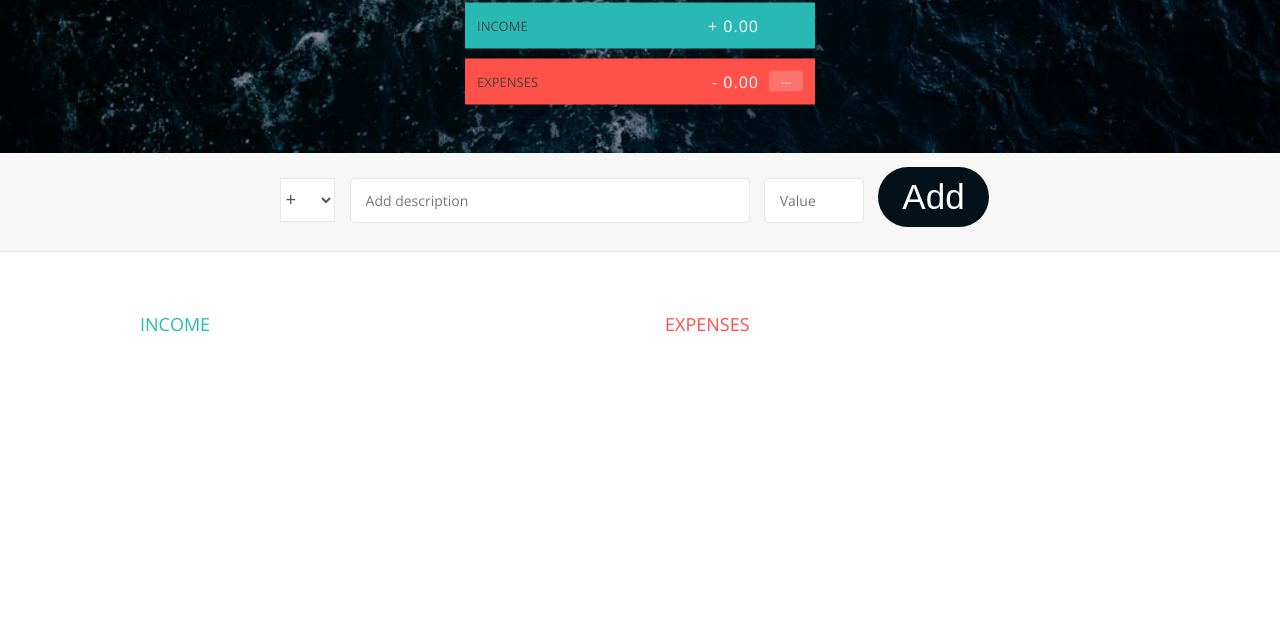
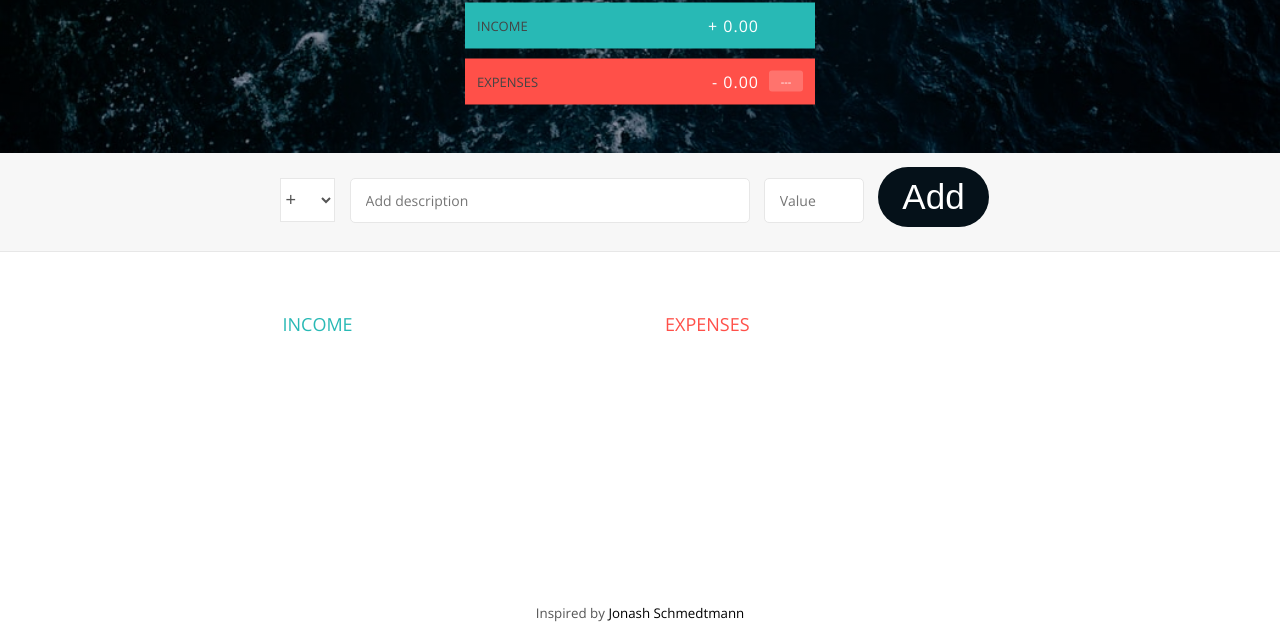
Before and after one commit to jdulay91/BudgetCalculator, a plain HTML site: page index.html in a window 1280 px wide. Shown: the part 167-800 px from the top of the page. Drawn offline with nearby package versions, Linux system fonts and the light colour scheme.

Commit message:
fixed spacing and margins

```diff
--- a/index.html
+++ b/index.html
@@ -3,20 +3,18 @@
     <head>
         <meta charset="UTF-8">
         <link href="https://fonts.googleapis.com/css?family=Open+Sans:100,300,400,600" rel="stylesheet" type="text/css">
-        <link href="https://code.ionicframework.com/ionicons/2.0.1/css/ionicons.min.css" rel="stylesheet" type="text/css">
+        <!-- <link href="https://code.ionicframework.com/ionicons/2.0.1/css/ionicons.min.css" rel="stylesheet" type="text/css"> -->
         <link type="text/css" rel="stylesheet" href="style.css">
+        <link rel="icon" href="favicon.ico">
         <title>Budgety</title>
     </head>
     <body>
-
         <div class="top">
             <div class="budget">
                 <div class="budget__title">
                     Available Budget in <span class="budget__title--month">%Month%</span>:
                 </div>
-
                 <div class="budget__value">+ 2,345.64</div>
-
                 <div class="budget__income clearfix">
                     <div class="budget__income--text">Income</div>
                     <div class="right">
@@ -24,7 +22,6 @@
                         <div class="budget__income--percentage">&nbsp;</div>
                     </div>
                 </div>
-
                 <div class="budget__expenses clearfix">
                     <div class="budget__expenses--text">Expenses</div>
                     <div class="right clearfix">
@@ -34,9 +31,6 @@
                 </div>
             </div>
         </div>
-
-
-
         <div class="bottom">
             <div class="add">
                 <div class="add__container">
@@ -49,31 +43,22 @@
                     <button class="add__btn button3">Add</button>
                 </div>
             </div>
-
             <div class="container clearfix">
                 <div class="income">
-                    <h2 class="icome__title">Income</h2>
-
+                    <h2 class="income__title">Income</h2>
                     <div class="income__list">
-
-
                     </div>
                 </div>
-
-
-
                 <div class="expenses">
                     <h2 class="expenses__title">Expenses</h2>
-
                     <div class="expenses__list">
-
                     </div>
                 </div>
             </div>
-
-
         </div>
-
+        <footer id="footer">
+            <small> Inspired by <a href="https://www.udemy.com/course/the-complete-javascript-course/">Jonash Schmedtmann</a></small>
+        </footer>
         <script src="app.js"></script>
     </body>
 </html>
--- a/style.css
+++ b/style.css
@@ -225,7 +225,7 @@ h2 {
     margin-bottom: 15px;
 }
 
-.icome__title { color: #28B9B5; }
+.income__title { color: #28B9B5;margin-left: 30%; }
 .expenses__title { color: #FF5049; }
 
 .item {
@@ -301,3 +301,18 @@ h2 {
 
 .unpaid .item__percentage { box-shadow: 0 2px 6px 0 rgba(0, 0, 0, 0.1); }
 .unpaid:hover .item__description { font-weight: 900; }
+
+#footer {
+    position: absolute;
+    bottom:0;
+    width: 100%;
+    height: 2.5rem;
+    display: flex;
+    align-items: center;
+    justify-content: center;
+}
+
+#footer a {
+    text-decoration: none;
+    color:black;
+}
```
Also changed, not shown: favicon.ico (added).
